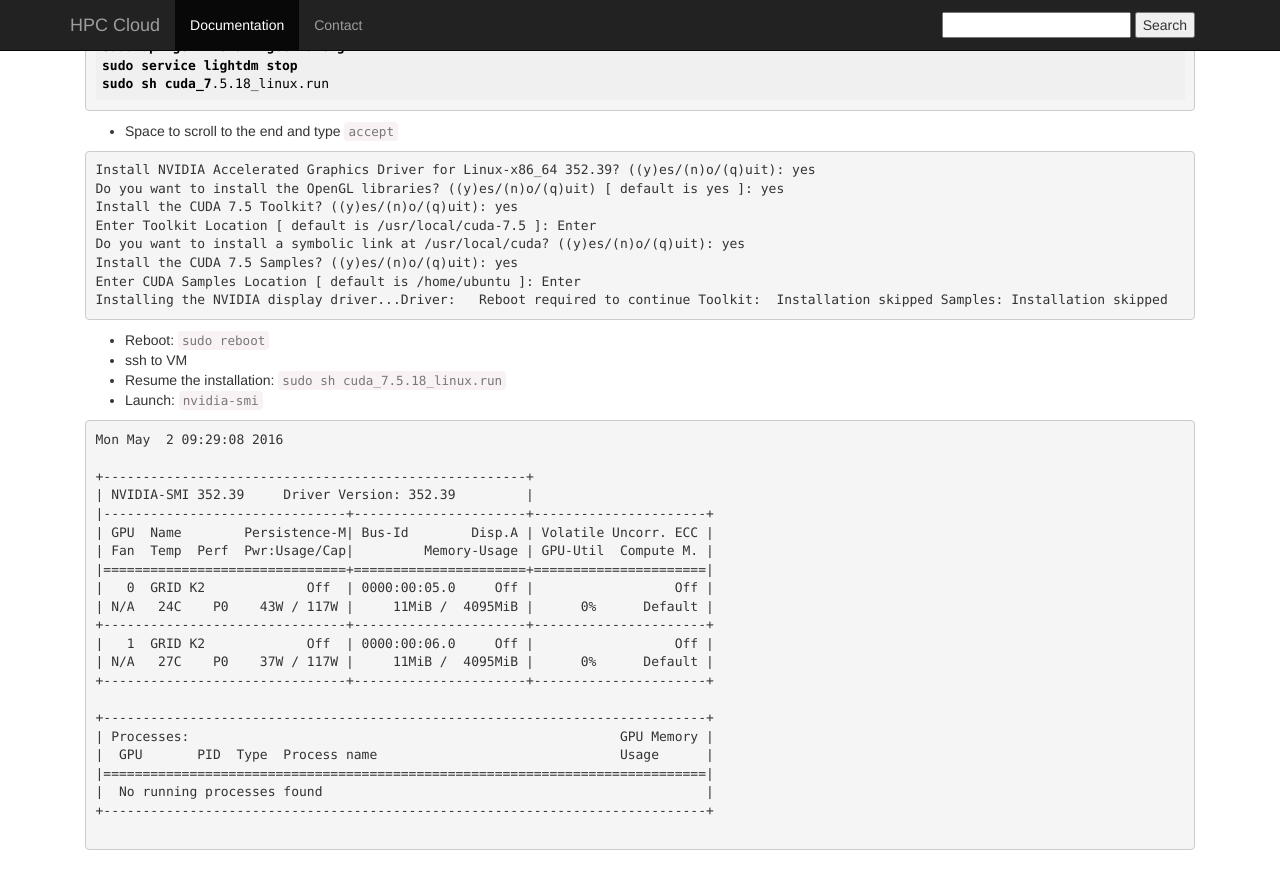
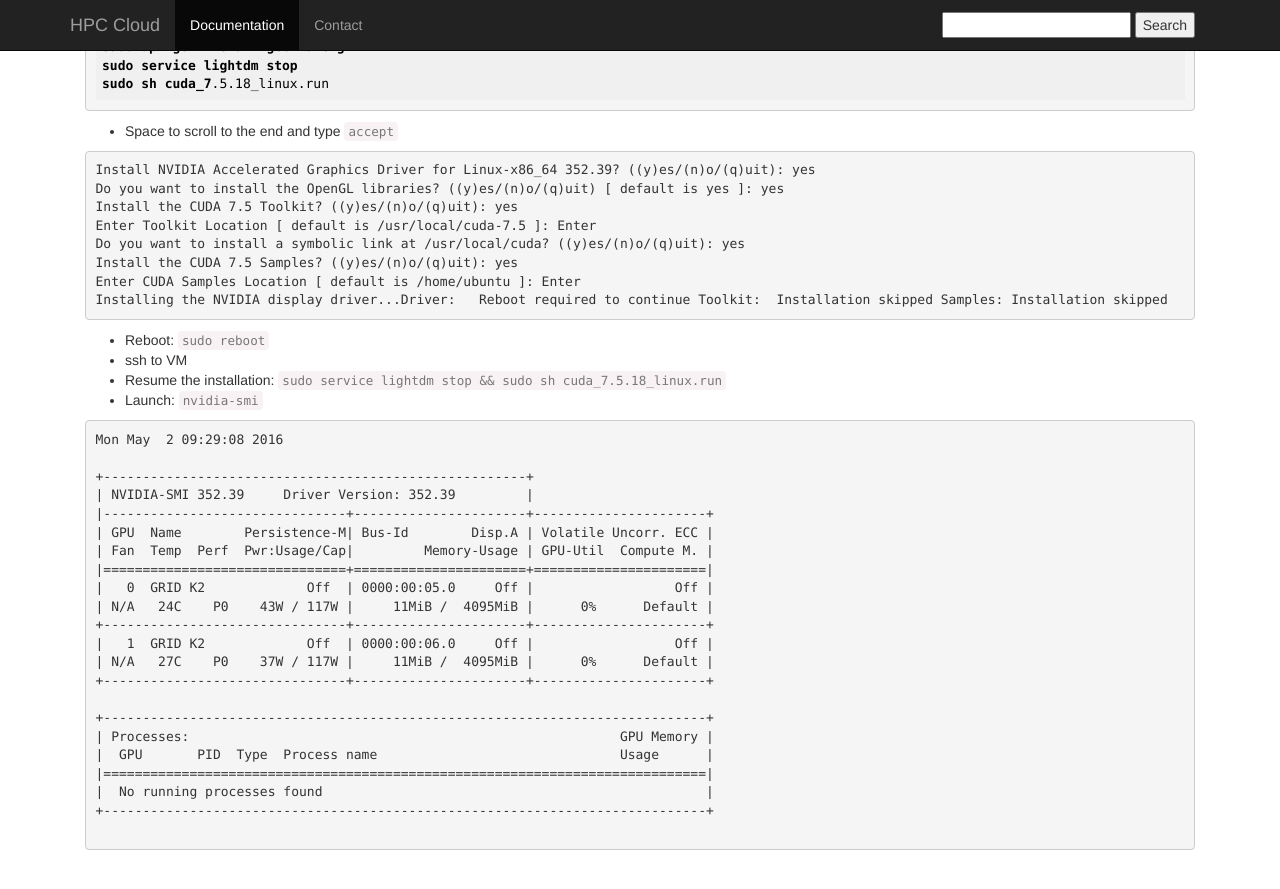
Before and after one commit to sara-nl/clouddocs, a Jekyll site: the page built from gpu-attach.markdown, in a window 1280 px wide and 900 px high, scrolled down 3470 px. Shown: the top 889 px of the window. Built offline with Jekyll 4.4.1, drawn with Linux system fonts in a browser that asks for light colours; nearby versions of some CDN libraries.

Commit message:
Update gpu-attach.markdown

````diff
--- a/gpu-attach.markdown
+++ b/gpu-attach.markdown
@@ -89,7 +89,7 @@ Installing the NVIDIA display driver...Driver:   Reboot required to continue Too
 
 * Reboot: ```sudo reboot```
 * ssh to VM
-* Resume the installation: `sudo sh cuda_7.5.18_linux.run`
+* Resume the installation: `sudo service lightdm stop && sudo sh cuda_7.5.18_linux.run`
 * Launch: `nvidia-smi`
 
 <pre>
````
